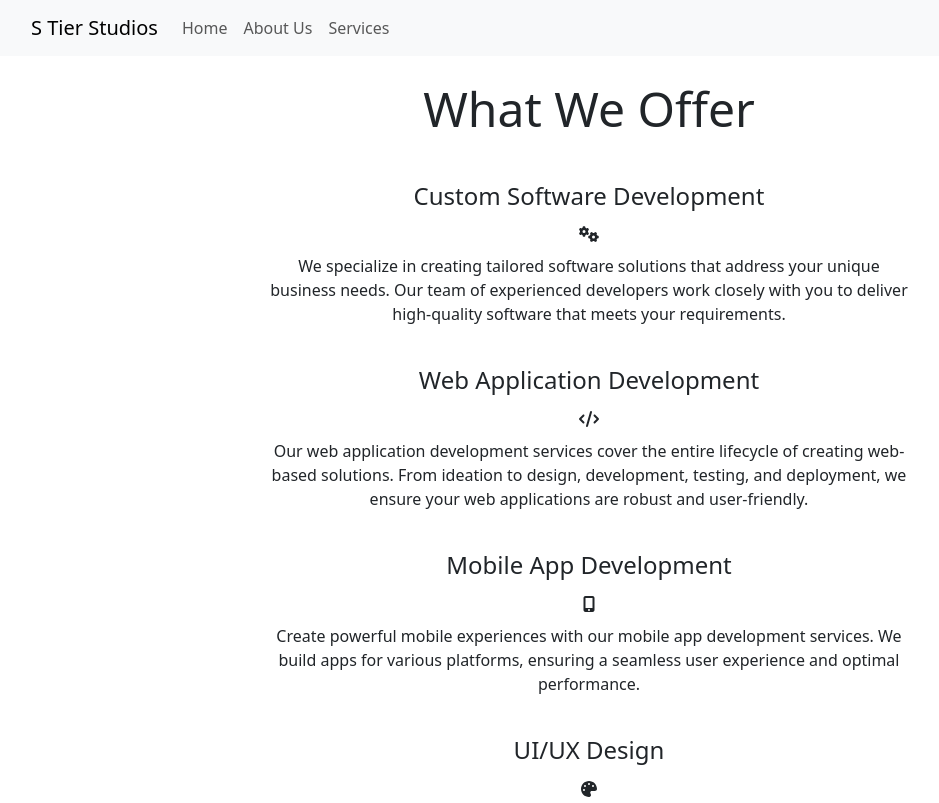
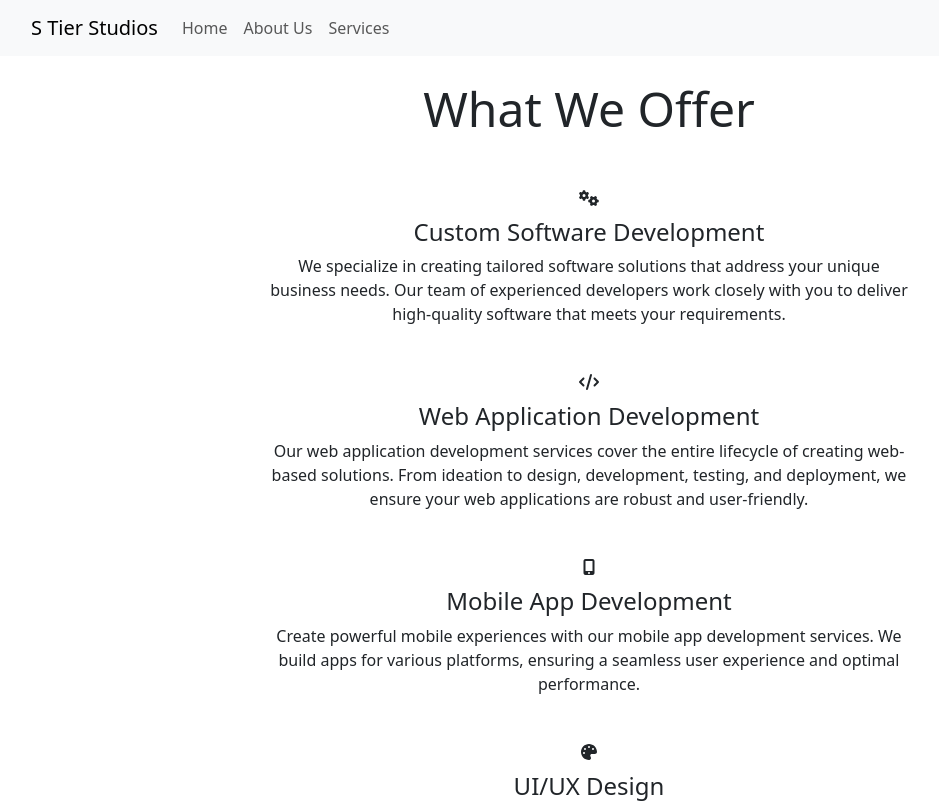
Before and after one commit to marshallpeters5/stier-studios-company-web, a React (Create React App) app: page /services in a window 1280 px wide. Shown: the top 803 px of the page, without its empty margins (51-990 px from the left). Built offline with nearby package versions, Linux system fonts and the light colour scheme.

Commit message:
ux improvements for services.js

```diff
--- a/src/components/Services.js
+++ b/src/components/Services.js
@@ -1,7 +1,15 @@
 import React from "react";
 import "../styles/Services.css";
 import { FontAwesomeIcon } from "@fortawesome/react-fontawesome";
-import { faCogs, faCode, faMobileAlt, faPalette, faHandsHelping, faCheckDouble, faTools } from "@fortawesome/free-solid-svg-icons";
+import {
+  faCogs,
+  faCode,
+  faMobileAlt,
+  faPalette,
+  faHandsHelping,
+  faCheckDouble,
+  faTools,
+} from "@fortawesome/free-solid-svg-icons";
 
 function Services() {
   const services = [
@@ -58,16 +66,20 @@ function Services() {
         {services.map((service, index) => (
           <li key={index}>
             <div className="service">
+              <FontAwesomeIcon
+                icon={service.icon}
+                className="service-icon m-2"
+              />
               <h4 className="service-title">{service.title}</h4>
-              <FontAwesomeIcon icon={service.icon} className="service-icon m-2" />
               <p className="service-description">{service.description}</p>
             </div>
           </li>
         ))}
       </ul>
       <sub>
-        * Please contact us to discuss pricing options. Pricing will vary and
-        is dependent on the individual agreement between the customer and S Tier Studios.
+        * Please contact us to discuss pricing options. Pricing will vary and is
+        dependent on the individual agreement between the customer and S Tier
+        Studios.
       </sub>
     </div>
   );
```
